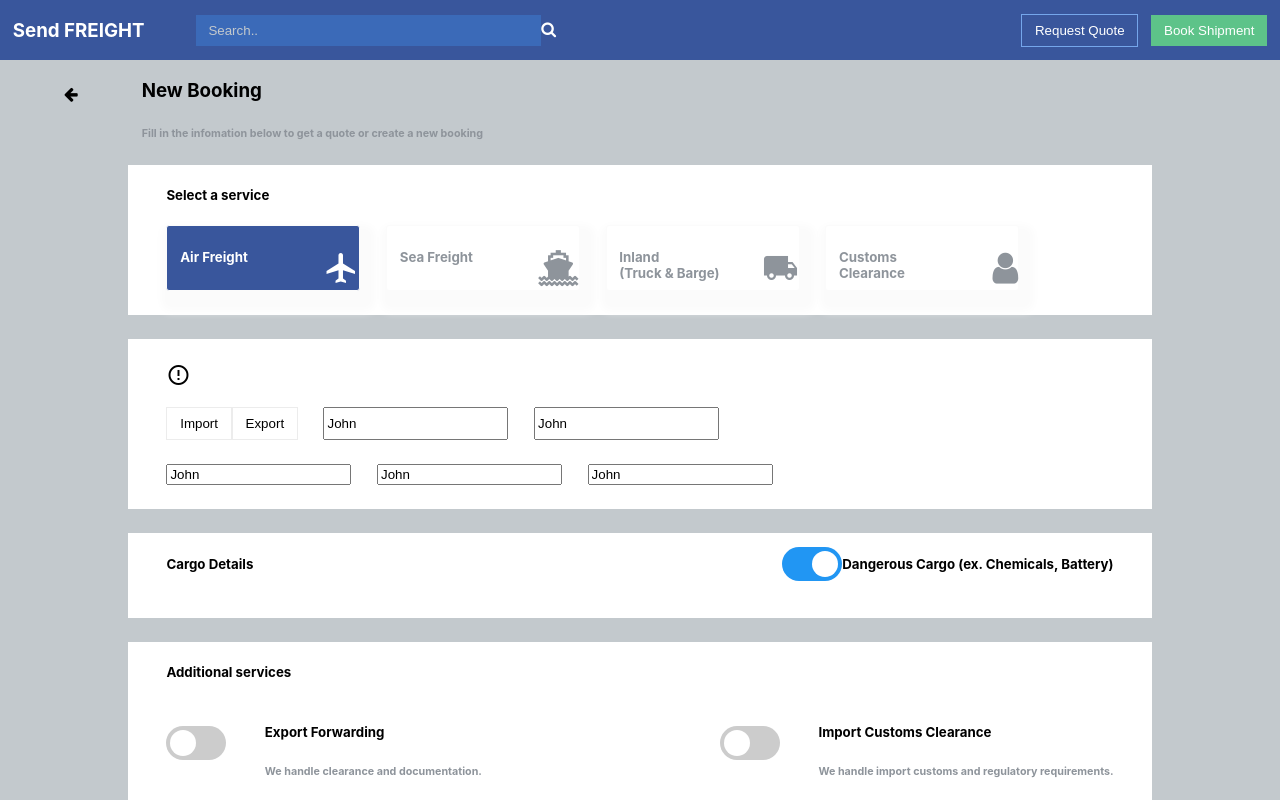
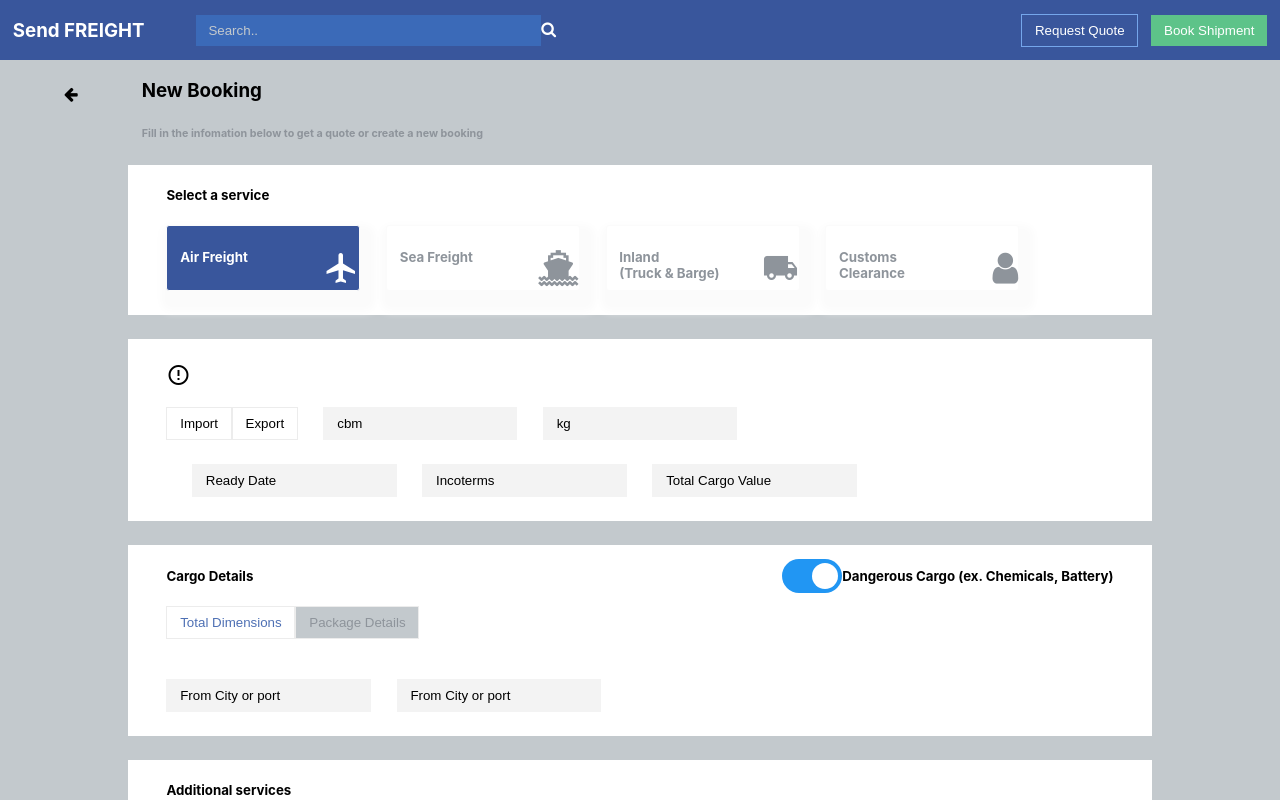
Before and after one commit to Eduzorkamsi/FreightUI, a React (Create React App) app: page / in a window 1280 px wide. Shown: the top 800 px of the page. Built offline with nearby package versions, Linux system fonts and the light colour scheme.

Commit message:
freight4

```diff
--- a/src/App.css
+++ b/src/App.css
@@ -315,3 +315,15 @@
 .button-border2 {
   border: 1px solid #ececec;
 }
+
+.input-bg {
+  background-color: #f3f3f3;
+}
+
+.input-border {
+  border: 1px solid #f3f3f3;
+}
+
+.text-blue {
+  color: #4e70b4;
+}
--- a/src/components/CargoDetails.js
+++ b/src/components/CargoDetails.js
@@ -13,8 +13,31 @@
           <h5>Dangerous Cargo (ex. Chemicals, Battery)</h5>
         </div>
       </div>
-      <div className="flex row"></div>
-      <div className="flex row"></div>
+      <div>
+        <button className="bg-white pl-1 pr-1 pb-1 pt-1 text-blue button-border2">
+          Total Dimensions
+        </button>
+        <button className="bg-grey pl-1 pr-1 pb-1 pt-1 text-grey button-border2">
+          Package Details
+        </button>
+      </div>
+      <div className="flex row mt-5">
+        <input
+          className="pt-1 pb-1 pl-1 pr-1 input-bg input-border"
+          type="text"
+          id="fname"
+          name="fname"
+          value="From City or port"
+        />
+
+        <input
+          className="ml-2 pt-1 pb-1 pl-1 pr-1 input-bg input-border"
+          type="text"
+          id="fname"
+          name="fname"
+          value="From City or port"
+        />
+      </div>
     </div>
   );
 };
--- a/src/components/Details.js
+++ b/src/components/Details.js
@@ -16,40 +16,49 @@
             Export
           </button>
         </div>
+
         <input
-          className="ml-2"
+          className="pl-1 ml-2 input-bg input-border"
           type="text"
           id="fname"
           name="fname"
-          value="John"
+          value="cbm"
+          placeholder="Total Volume"
         />
         <br />
         <input
-          className="ml-2"
+          className="pl-1 ml-2 input-bg input-border"
           type="text"
           id="fname"
           name="fname"
-          value="John"
+          value="kg"
+          placeholder="Total Weight"
         />
         <br />
       </div>
       <div className="flex row mt-3">
-        <input type="text" id="fname" name="fname" value="John" />
-        <br />
         <input
-          className="ml-2"
+          className="pt-1 pb-1 pl-1 pr-1 ml-2 input-bg input-border"
           type="text"
           id="fname"
           name="fname"
-          value="John"
+          value="Ready Date"
         />
         <br />
         <input
-          className="ml-2"
+          className="pt-1 pb-1 pl-1 pr-1 ml-2 input-bg input-border"
           type="text"
           id="fname"
           name="fname"
-          value="John"
+          value="Incoterms"
+        />
+        <br />
+        <input
+          className="pt-1 pb-1 pl-1 pr-1 ml-2 input-bg input-border"
+          type="text"
+          id="fname"
+          name="fname"
+          value="Total Cargo Value"
         />
         <br />
       </div>
```
